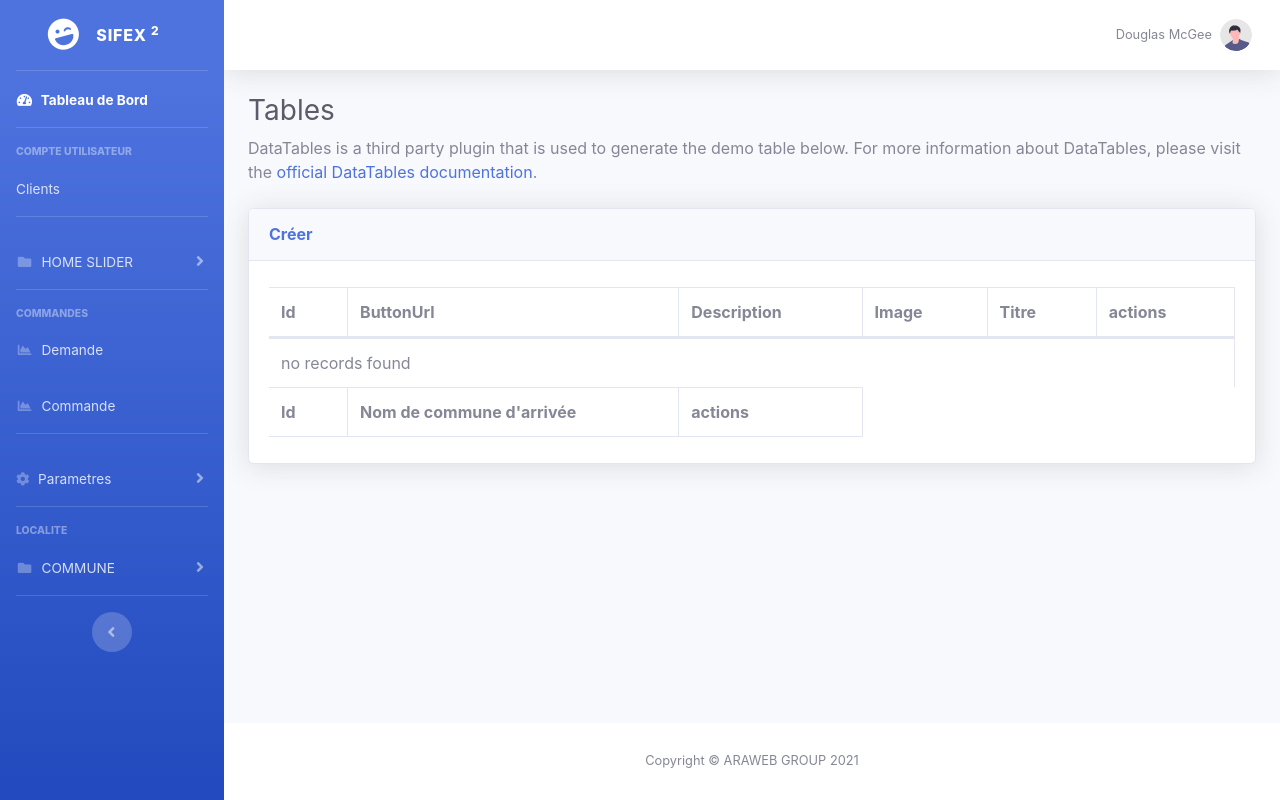
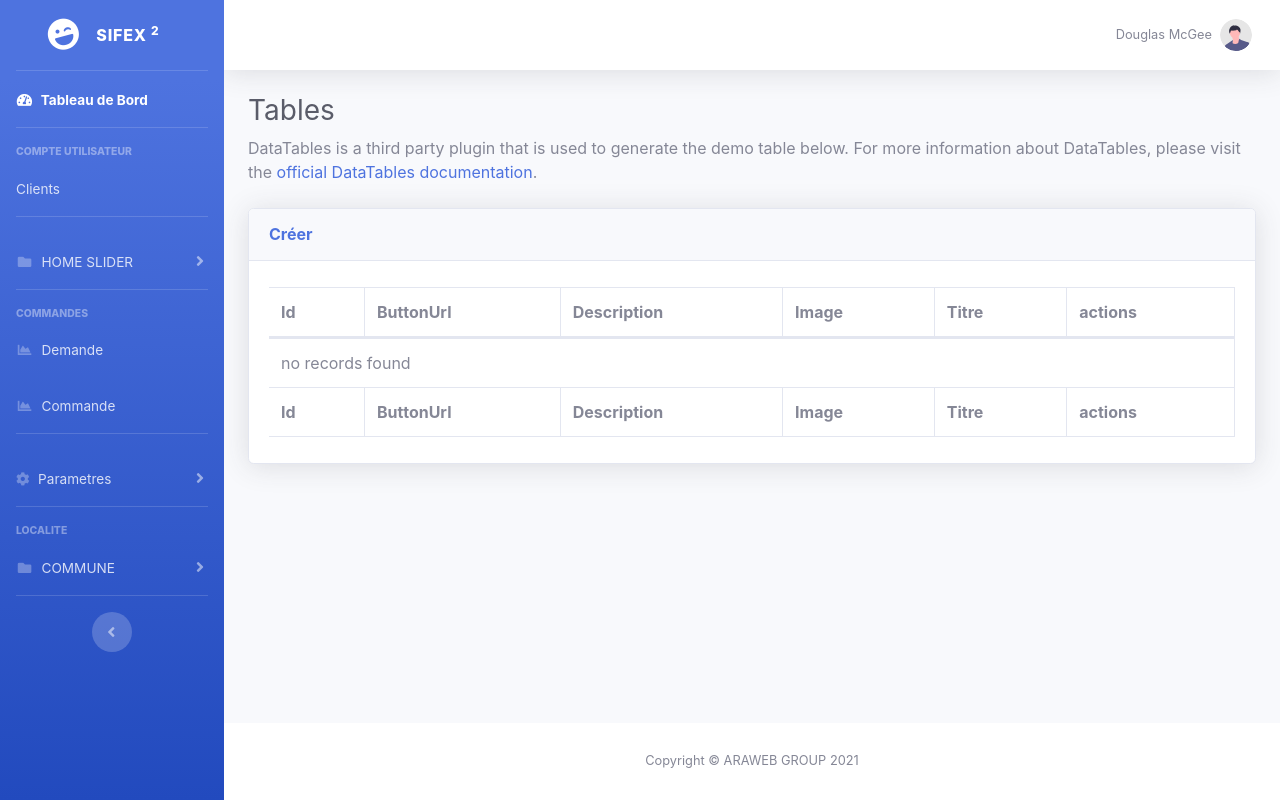
Before and after one commit to anthelme-lap/sifex, a Symfony app: template templates/homeslider/index.html.twig in a window 1280 px wide. Run offline with Twig, Linux system fonts and the light colour scheme; the template is opened without the code that fills it, so the values that code supplies are empty; some libraries are stand-ins or nearby versions.

Commit message:
supprimer

```diff
--- a/templates/homeslider/index.html.twig
+++ b/templates/homeslider/index.html.twig
@@ -32,7 +32,10 @@
                     <tfoot>
                         <tr>
                             <th>Id</th>
-                            <th>Nom de commune d'arrivée</th>
+                            <th>ButtonUrl</th>
+                            <th>Description</th>
+                            <th>Image</th>
+                            <th>Titre</th>
                             <th>actions</th>
                         </tr>
                     </tfoot>
```
